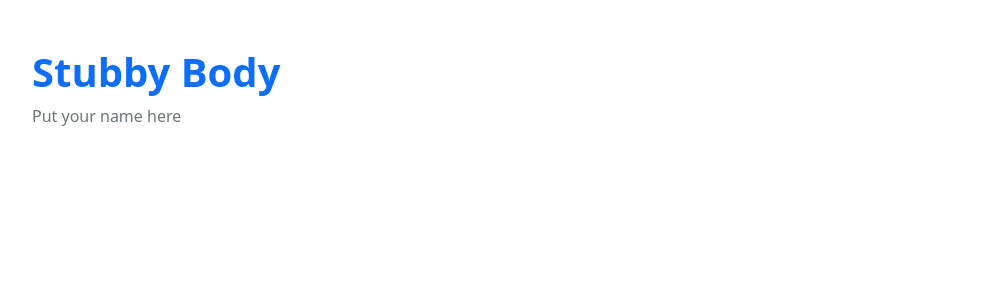
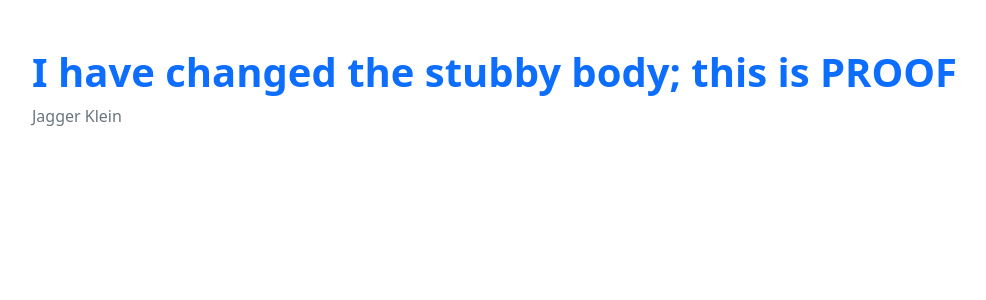
Before and after one commit to jagermi3ster/thewhitehouse, a Flask app: page /stub/ in a window 1280 px wide. Shown: the part 66-366 px from the top of the page, without its empty margins (16-1002 px from the left). Run offline with Flask 2, Linux system fonts and the light colour scheme.

Commit message:
Changes for stub

```diff
--- a/templates/stub.html
+++ b/templates/stub.html
@@ -8,8 +8,8 @@
 {% block body %}
     <!- Try building a new body here, bootstrap is a wise choice ->
     <div class="px-5 py-5 mx-auto">
-        <h1 class="text-primary"><strong>Stubby Body</strong></h1>
-        <p class="text-secondary">Put your name here</p>
+        <h1 class="text-primary"><strong>I have changed the stubby body; this is PROOF</strong></h1>
+        <p class="text-secondary">Jagger Klein</p>
     </div>
 {% endblock %}
 
```
